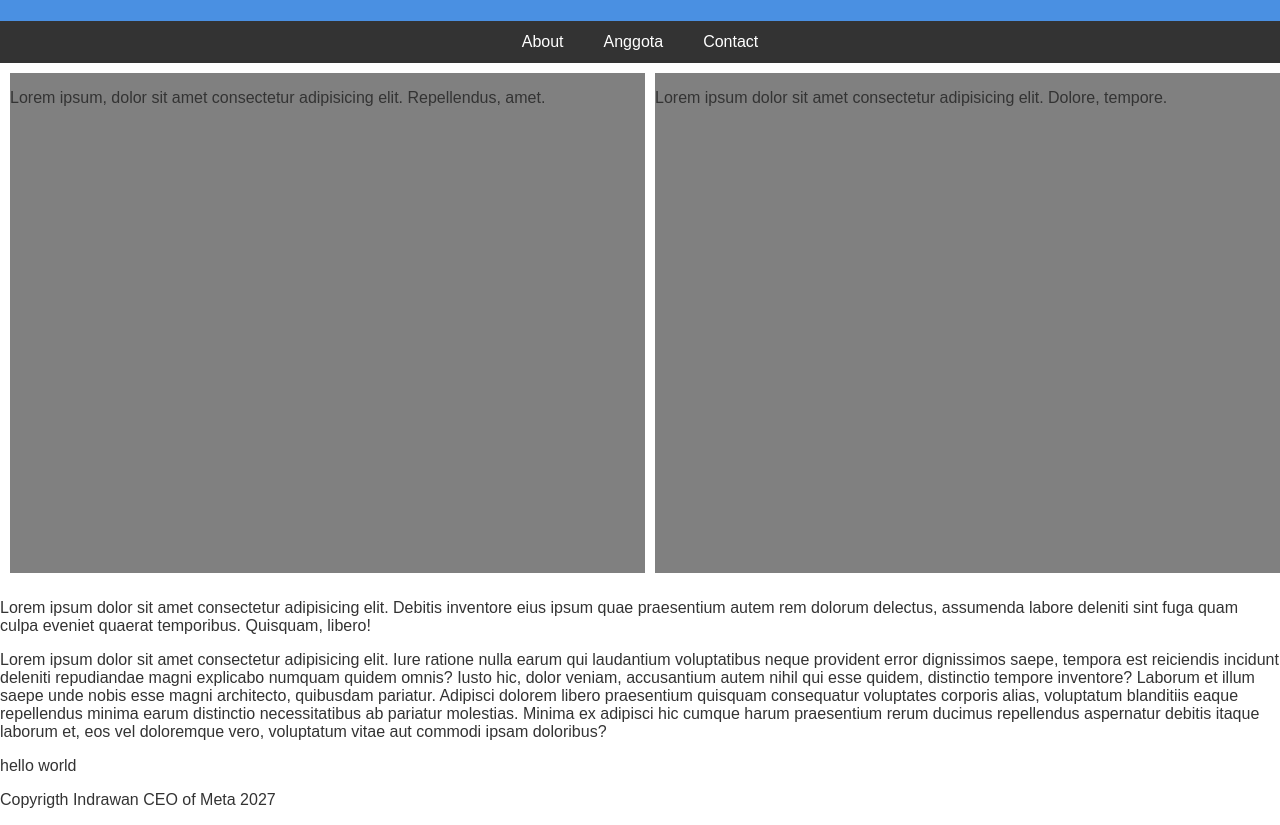
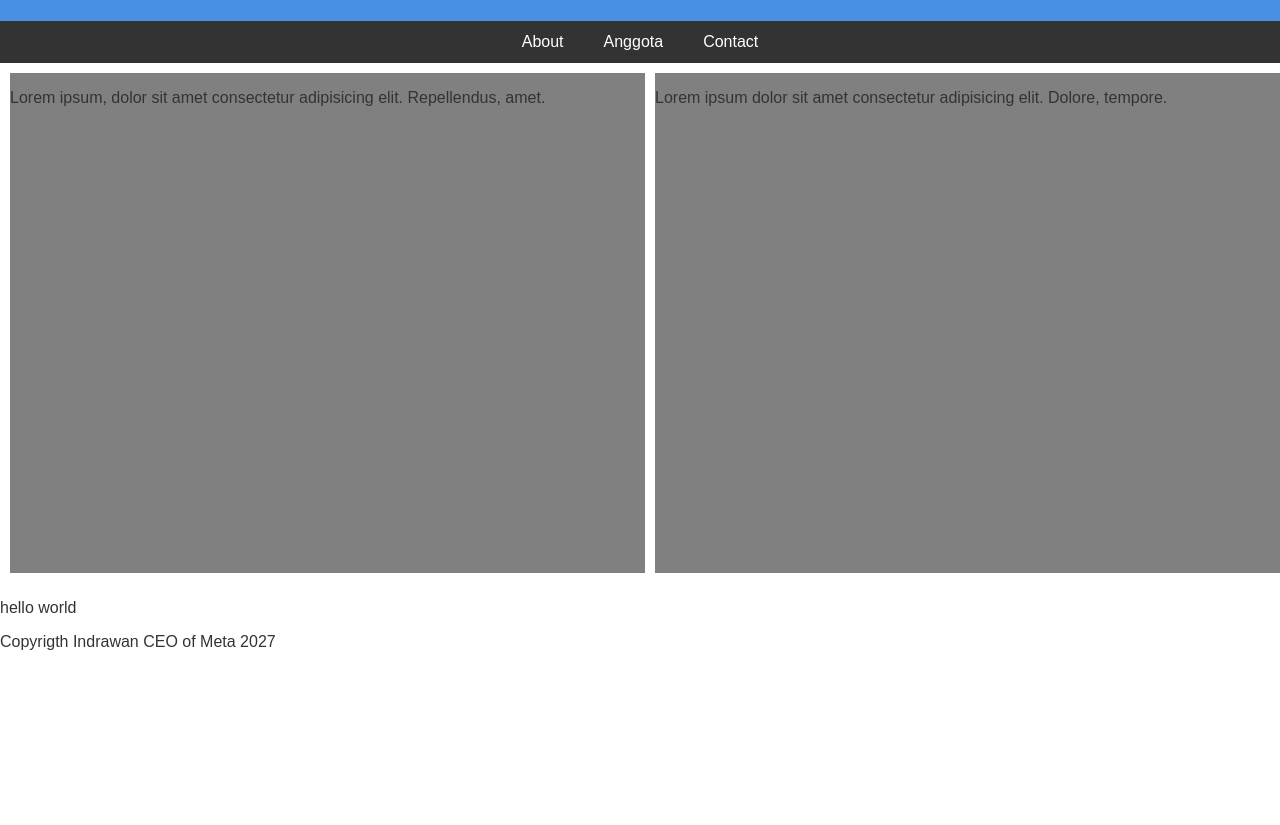
Before and after one commit to Indrawan-maker/test-collab, a plain HTML site: page index.html in a window 1280 px wide. Shown: the part 99-924 px from the top of the page. After the commit the page ends 800 px from the top, so only its background shows below. Drawn offline with Linux system fonts and the light colour scheme.

Commit message:
delete lorem
Co-authored-by: Indrawan-maker <indrawanismail0@gmail.com>

```diff
--- a/index.html
+++ b/index.html
@@ -27,8 +27,6 @@
             <p>Lorem ipsum dolor sit amet consectetur adipisicing elit. Dolore, tempore.</p>
         </section>
     </div>
-    <p>Lorem ipsum dolor sit amet consectetur adipisicing elit. Debitis inventore eius ipsum quae praesentium autem rem dolorum delectus, assumenda labore deleniti sint fuga quam culpa eveniet quaerat temporibus. Quisquam, libero!</p>
-    <p>Lorem ipsum dolor sit amet consectetur adipisicing elit. Iure ratione nulla earum qui laudantium voluptatibus neque provident error dignissimos saepe, tempora est reiciendis incidunt deleniti repudiandae magni explicabo numquam quidem omnis? Iusto hic, dolor veniam, accusantium autem nihil qui esse quidem, distinctio tempore inventore? Laborum et illum saepe unde nobis esse magni architecto, quibusdam pariatur. Adipisci dolorem libero praesentium quisquam consequatur voluptates corporis alias, voluptatum blanditiis eaque repellendus minima earum distinctio necessitatibus ab pariatur molestias. Minima ex adipisci hic cumque harum praesentium rerum ducimus repellendus aspernatur debitis itaque laborum et, eos vel doloremque vero, voluptatum vitae aut commodi ipsam doloribus?</p>
     <p>hello world</p>
 
     <footer>
```
